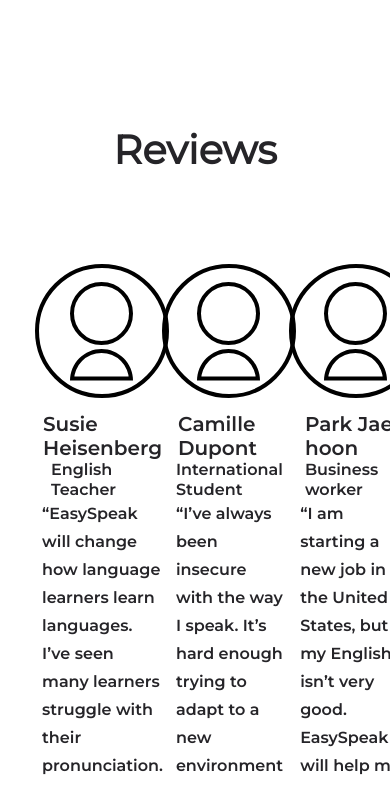
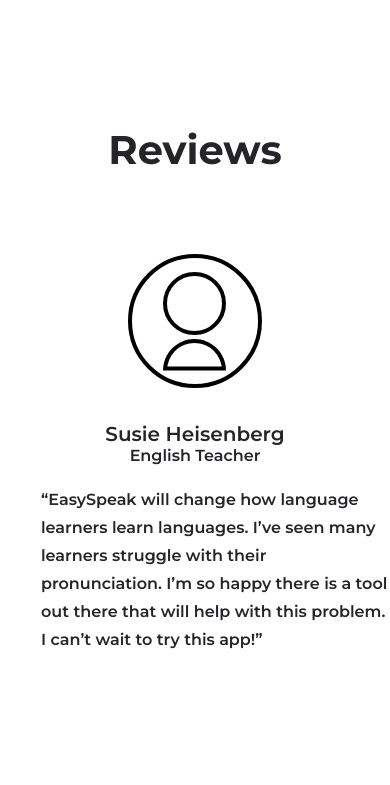
Before and after one commit to carlitos-206/web-ui-easySpeak, a React (Create React App) app: page / in a window 390 px wide. Shown: the part 6960-7745 px from the top of the page. Built offline with nearby package versions, Linux system fonts and the light colour scheme; no server answers.

Commit message:
reviews is now responsive

```diff
--- a/src/components/_homePage/section_5/b_reviews/reviews.css
+++ b/src/components/_homePage/section_5/b_reviews/reviews.css
@@ -1,34 +1,43 @@
 .reviews-container{
-  width: 80%;
+  width: 100%;
   display: flex;
   flex-direction: column;
-  align-items: center;position: relative;
-  left: 10%;
+  align-items: center;
+  position: relative;
   margin-top: 200px;
   margin-bottom: 100px;
 }
 .reviews-title{
-  font-family: 'Montserrat-Regular';
+  font-family: 'Montserrat-Bold';
   font-weight: 700;
   font-size: 40px;
   line-height: 48px;
   color: #252428;
+  width: 100%;
+  display: flex;
+  justify-content: center;
+}
 
-}
 .reviews-content{
+  width: 100%;
   display: flex;
-  flex-direction: row;
+  justify-content: center;
   width: 100%;
+  gap: 64px;
 }
 
 .reviews-content-block{
   display: flex;
   flex-direction: column;
   align-items: center;
-  padding: 10px;
-  margin: 2px;
   margin-top: 80px;
-  width:33% ;
+  width:385px;
+}
+.reviews-user-details{
+  display: flex;
+  flex-direction: column;
+  align-items: center;
+  margin: 20px 0px;
 }
 .reviews-user-fullName{
   font-family: 'Montserrat-SemiBold';
@@ -50,3 +59,49 @@
   color: #252428;
   line-height: 28px;
 }
+
+@media screen and (max-width: 1300px) {
+  .reviews-content{
+    width: 50%;
+    display: grid;
+    grid-template-columns: repeat(2, 1fr);
+    align-items:baseline;
+    gap:64px;
+  }
+  .reviews-content-block-3{
+    position: relative;
+    left: 60%;
+  }
+}
+
+@media screen and (max-width: 1300px) {
+  .reviews-content{
+    width: 100%;
+    display: flex;
+    flex-direction: column;
+    align-items:center;
+    gap:64px;
+    position: relative;
+    left: 0%;
+  }
+  .reviews-content-block-3{
+    position: relative;
+    left: 0%;
+  }
+  .reviews-user-text{
+    width: 90%;
+    position: relative;
+    left: 5%;
+  }
+}
+
+@media screen and (max-width: 350px) {
+  .reviews-user-text{
+    font-size: 14px;
+  }
+}
+@media screen and (max-width: 300px) {
+  .reviews-user-text{
+    font-size: 14px;
+  }
+}
--- a/src/components/_homePage/section_5/b_reviews/reviews.jsx
+++ b/src/components/_homePage/section_5/b_reviews/reviews.jsx
@@ -10,20 +10,26 @@
       <div className="reviews-content">
         <div className="reviews-content-block">
           <img className='reviews-user-icon' src={userIcon} alt="user-icon" />
+          <div className="reviews-user-details">
             <p className="reviews-user-fullName">Susie Heisenberg</p>
             <p className="reviews-user-occupation">English Teacher</p>
+          </div>
             <p className="reviews-user-text">“EasySpeak will change how language learners learn languages. I’ve seen many learners struggle with their pronunciation. I’m so happy there is a tool out there that will help with this problem. I can’t wait to try this app!”</p>
         </div>
         <div className="reviews-content-block">
           <img className='reviews-user-icon' src={userIcon} alt="user-icon"/>
+          <div className="reviews-user-details">
           <p className="reviews-user-fullName">Camille Dupont</p>
             <p className="reviews-user-occupation">International Student</p>
+          </div>
           <p className="reviews-user-text">“I’ve always been insecure with the way I speak. It’s hard enough trying to adapt to a new environment and with EasySpeak, this app has will help me so much in the way I speak.”</p>
         </div>
-        <div className="reviews-content-block">
+        <div className="reviews-content-block reviews-content-block-3">
           <img className='reviews-user-icon' src={userIcon} alt="user-icon"/>
+          <div className="reviews-user-details">
             <p className="reviews-user-fullName">Park Jae-hoon</p>
             <p className="reviews-user-occupation">Business worker</p>
+          </div>
           <p className="reviews-user-text">“I am starting a new job in the United States, but my English isn’t very good. EasySpeak will help me speak more fluently so that I can perform better at my job and open more opportunities in my career.”</p>
         </div>
       </div>
```
Lines whose indentation alone changed are shown as unchanged.
